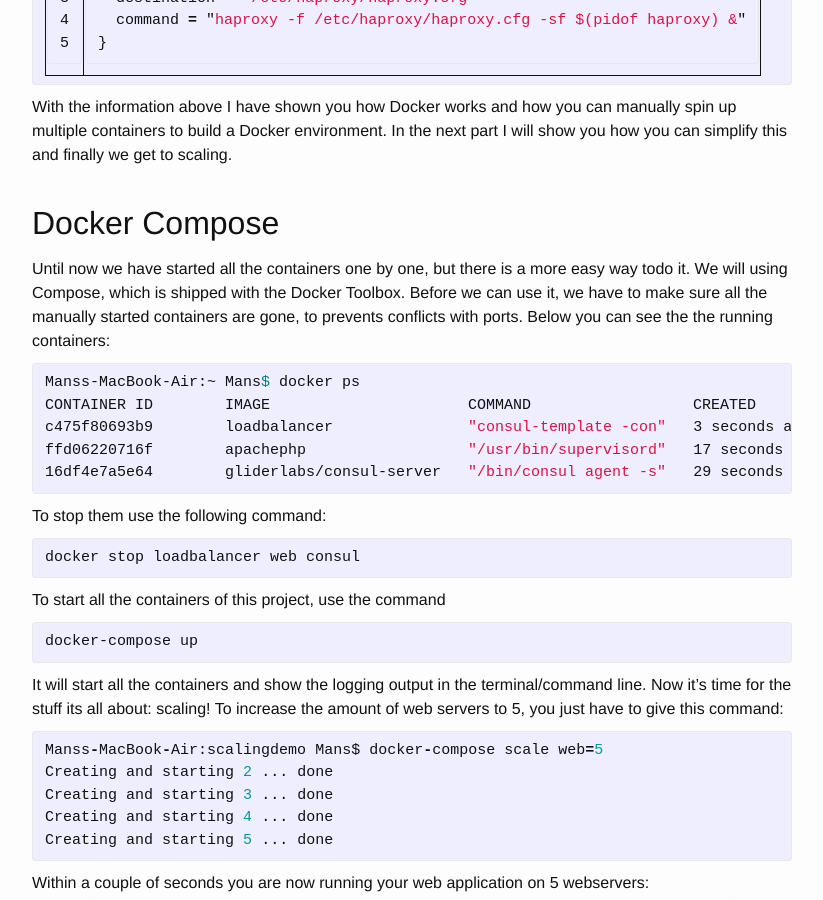
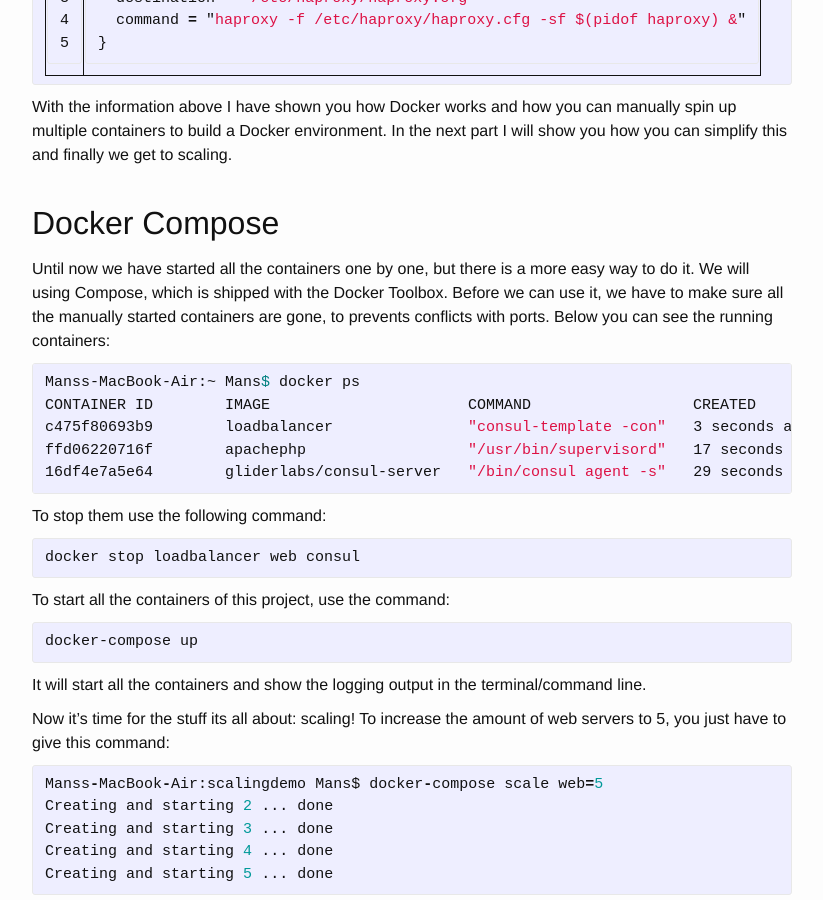
Before and after one commit to MansM/mansm.github.io, a Jekyll site: the page built from _posts/2015-12-05-scaling-your-webapplication-with-docker.md, in a window 1280 px wide and 900 px high, scrolled down 6466 px. Shown: the whole window, without its empty margins (228-1051 px from the left). Built offline with Jekyll 4.4.1, drawn with Linux system fonts in a browser that asks for light colours; nearby versions of some CDN libraries.

Commit message:
nog wat typo's

```diff
--- a/_posts/2015-12-05-scaling-your-webapplication-with-docker.md
+++ b/_posts/2015-12-05-scaling-your-webapplication-with-docker.md
@@ -215,8 +215,8 @@
 how you can simplify this and finally we get to scaling.
 
 ##Docker Compose
-Until now we have started all the containers one by one, but there is a more easy way todo it. We will using Compose, which is shipped with the Docker Toolbox.
-Before we can use it, we have to make sure all the manually started containers are gone, to prevents conflicts with ports. Below you can see the the running containers:
+Until now we have started all the containers one by one, but there is a more easy way to do it. We will using Compose, which is shipped with the Docker Toolbox.
+Before we can use it, we have to make sure all the manually started containers are gone, to prevents conflicts with ports. Below you can see the running containers:
 {% highlight bash %}
 Manss-MacBook-Air:~ Mans$ docker ps
 CONTAINER ID        IMAGE                      COMMAND                  CREATED             STATUS              PORTS                                                                                NAMES
@@ -230,12 +230,13 @@
 docker stop loadbalancer web consul
 {% endhighlight %}
 
-To start all the containers of this project, use the command
+To start all the containers of this project, use the command:
 {% highlight bash %}
 docker-compose up
 {% endhighlight %}
 
 It will start all the containers and show the logging output in the terminal/command line.
+
 Now it's time for the stuff its all about: scaling! To increase the amount of web servers to 5, you just have to give this command:
 {% highlight javascript bash %}
 Manss-MacBook-Air:scalingdemo Mans$ docker-compose scale web=5
```
